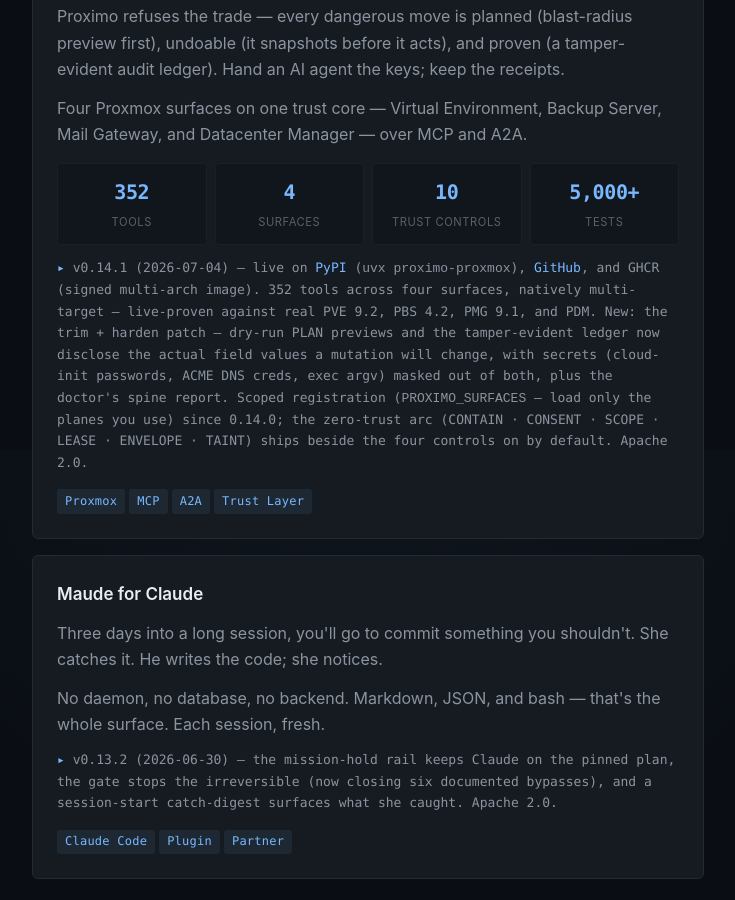
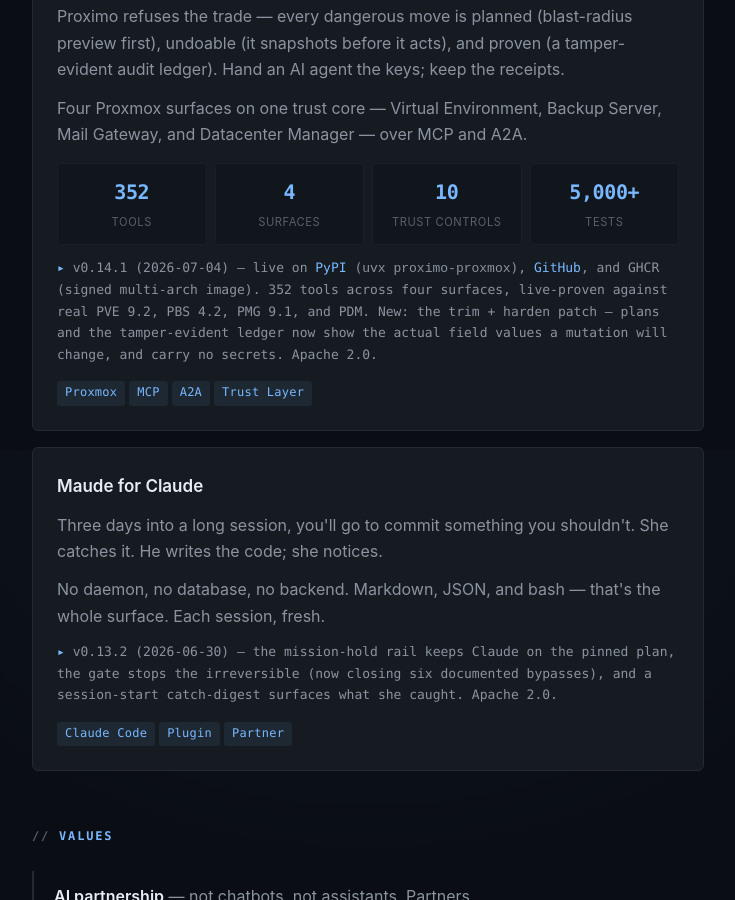
Before and after one commit to john-broadway/john-broadway.github.io, a Jekyll site: the page built from index.html, in a window 1280 px wide and 900 px high, scrolled down 1350 px. Shown: the whole window, without its empty margins (272-1007 px from the left). Built offline with Jekyll 4.4.1, drawn with Linux system fonts in a browser that asks for light colours.

Commit message:
proximo card: unsquish — shorter status, same claims
Co-Authored-By: Claude Fable 5 <noreply@anthropic.com>

```diff
--- a/index.html
+++ b/index.html
@@ -47,7 +47,7 @@ description: Independent AI researcher and infrastructure architect. Sovereign A
       <div class="stat"><div class="num">10</div><div class="label">trust controls</div></div>
       <div class="stat"><div class="num">5,000+</div><div class="label">tests</div></div>
     </div>
-    <p class="status">v0.14.1 (2026-07-04) &mdash; live on <a href="https://pypi.org/project/proximo-proxmox/">PyPI</a> (<code>uvx proximo-proxmox</code>), <a href="https://github.com/john-broadway/proximo">GitHub</a>, and GHCR (signed multi-arch image). 352 tools across four surfaces, natively multi-target — live-proven against real PVE 9.2, PBS 4.2, PMG 9.1, and PDM. New: the trim + harden patch &mdash; dry-run PLAN previews and the tamper-evident ledger now disclose the actual field values a mutation will change, with secrets (cloud-init passwords, ACME DNS creds, exec argv) masked out of both, plus the doctor's spine report. Scoped registration (<code>PROXIMO_SURFACES</code> &mdash; load only the planes you use) since 0.14.0; the zero-trust arc (CONTAIN &middot; CONSENT &middot; SCOPE &middot; LEASE &middot; ENVELOPE &middot; TAINT) ships beside the four controls on by default. Apache 2.0.</p>
+    <p class="status">v0.14.1 (2026-07-04) &mdash; live on <a href="https://pypi.org/project/proximo-proxmox/">PyPI</a> (<code>uvx proximo-proxmox</code>), <a href="https://github.com/john-broadway/proximo">GitHub</a>, and GHCR (signed multi-arch image). 352 tools across four surfaces, live-proven against real PVE 9.2, PBS 4.2, PMG 9.1, and PDM. New: the trim + harden patch &mdash; plans and the tamper-evident ledger now show the actual field values a mutation will change, and carry no secrets. Apache 2.0.</p>
     <div class="tags"><span>Proxmox</span><span>MCP</span><span>A2A</span><span>Trust Layer</span></div>
   </article>
 
```
